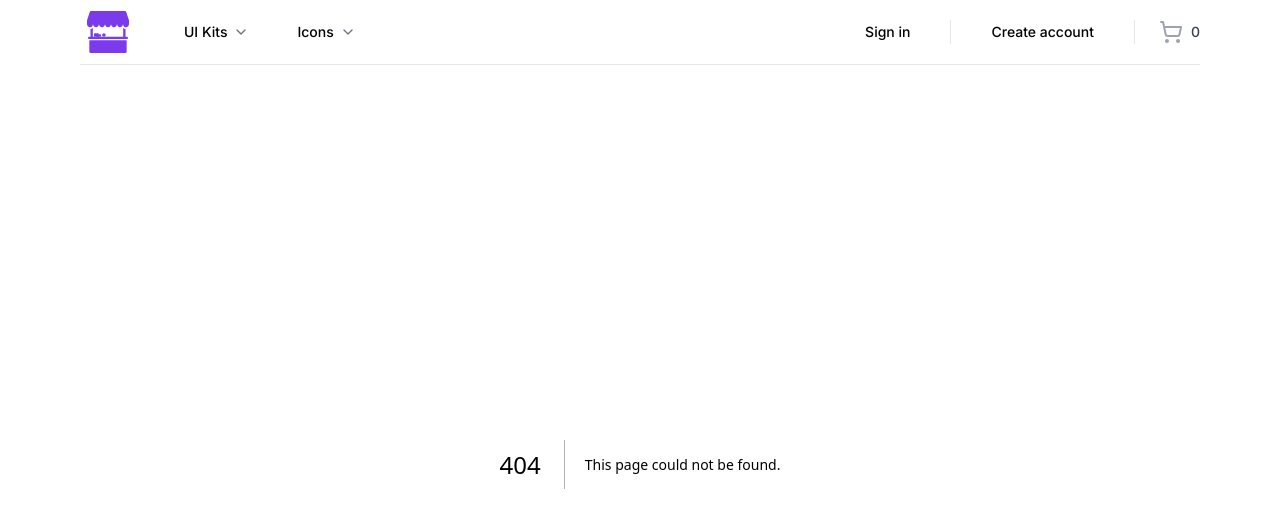
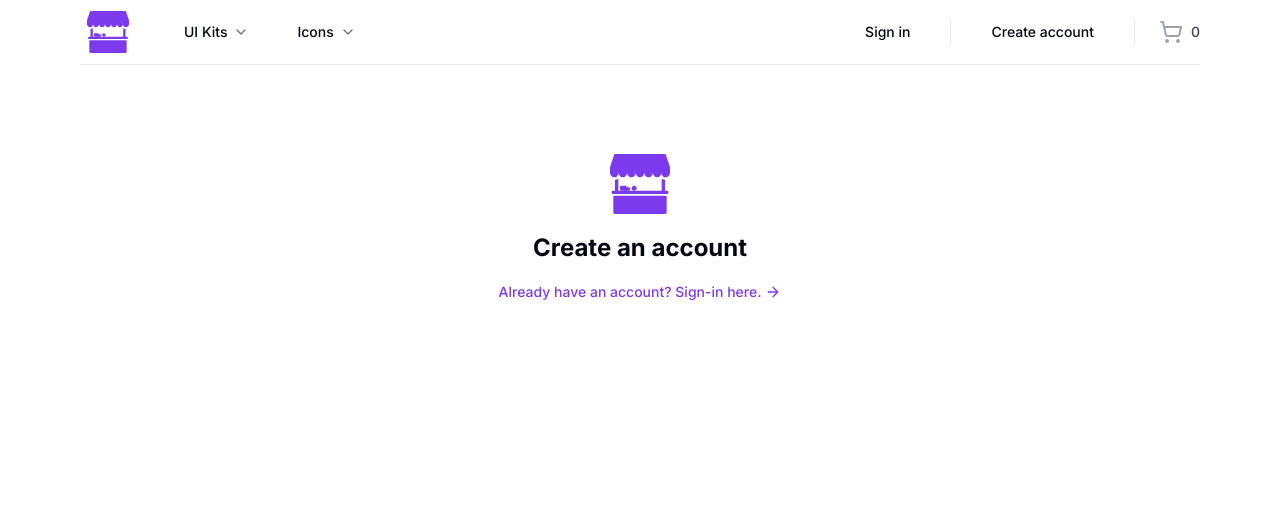
Before and after one commit to hnsia/myket, a Next.js app: page /sign-up in a window 1280 px wide. Before the commit this address had no page. Shown: the top 528 px of the page. Built offline with nearby package versions, Linux system fonts and the light colour scheme.

Commit message:
Setup sign up page look

```diff
--- /dev/null
+++ b/src/app/(auth)/sign-up/page.tsx
@@ -0,0 +1,32 @@
+import { Icons } from "@/components/Icons";
+import { buttonVariants } from "@/components/ui/button";
+import { ArrowRight } from "lucide-react";
+import Link from "next/link";
+
+const SignUpPage = () => {
+  return (
+    <>
+      <div className="container relative flex pt-20 flex-col items-center justify-center lg:px-0">
+        <div className="mx-auto flex w-full flex-col justify-center space-y-6 sm:w-[350px]">
+          <div className="flex flex-col items-center space-y-2 text-center">
+            <Icons.logo className="h-20 w-20" />
+            <h1 className="text-2xl font-bold">Create an account</h1>
+
+            <Link
+              className={buttonVariants({
+                variant: "link",
+                className: "text-muted-foreground gap-1",
+              })}
+              href="/sign-in"
+            >
+              Already have an account? Sign-in here.
+              <ArrowRight className="h-4 w-4" />
+            </Link>
+          </div>
+        </div>
+      </div>
+    </>
+  );
+};
+
+export default SignUpPage;
```
